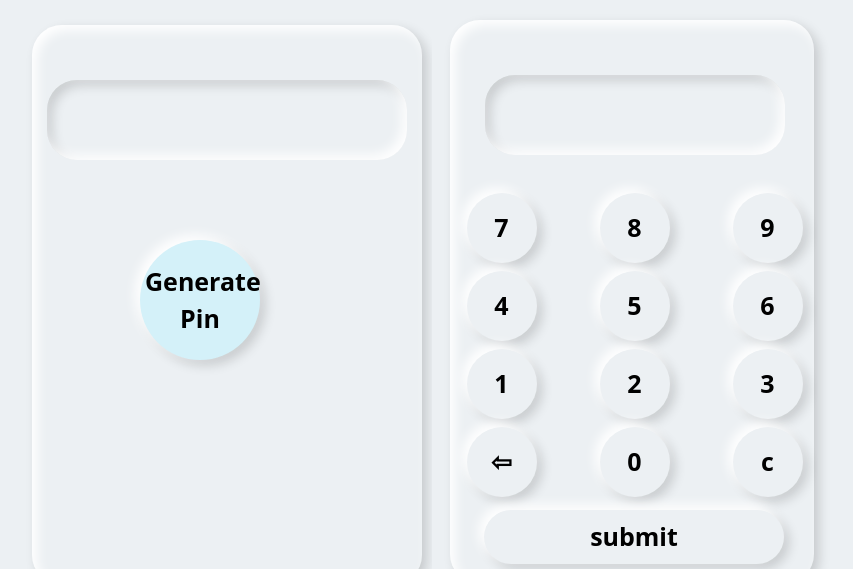
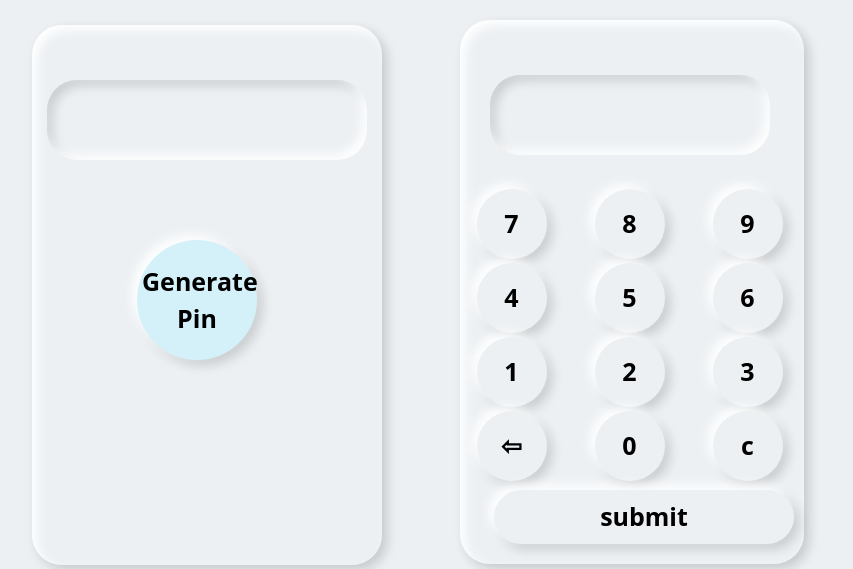
Before and after one commit to mahbubhiron/randomValue_match_pinNumber_js, a plain HTML site: page index.html in a window 1280 px wide. Shown: the top 569 px of the page, without its empty margins (208-1061 px from the left). Drawn offline with nearby package versions, Linux system fonts and the light colour scheme.

Commit message:
work on 3/2/2022

```diff
--- a/style.css
+++ b/style.css
@@ -20,9 +20,8 @@ padding: 15px;
 border-radius: 30px;
 box-shadow: inset 5px 5px 12px #ffffff,
         5px 5px 12px rgba(0,0,0,.16);
-margin-right: 10px;
-width: auto;
-height: 560px;
+width: 350px;
+height: 540px;
 margin-top: 5px;
 margin-bottom: 5px;
 }
@@ -50,11 +49,11 @@ box-shadow: -5px -5px 12px #ffffff,
 border: none;
 border-radius: 50%;
 padding: 5px;
-margin: 50px 93px;
+margin: 50px 90px;
 font-size: 25px;
 font-weight: bold;
 }
-.random-genarate-button:hover{
+.random-generate-button:hover{
 transform: scale(1.1);
 background-color: black;
 color: white;
@@ -72,14 +71,14 @@ box-shadow: inset 5px 5px 12px #ffffff,
         5px 5px 12px rgba(0,0,0,.16);
 display: grid;
 grid-template-columns: repeat(3,73px);
-grid-gap: 8px 60px;
-margin: 0px 18px;
+grid-gap: 4px 45px;
+margin: 0px 28px;
 margin-bottom: 10px;
 }
 .pin-input-field{
 grid-column: span 3;
 height: 80px;
-width: 300px;
+width: 280px;
 background-color: #ecf0f3;
 box-shadow: inset -5px -5px 12px #ffffff,
         inset 5px 5px 12px rgba(0,0,0,.16);
@@ -101,7 +100,6 @@ box-shadow: -5px -5px 12px #ffffff,
          5px 5px 12px rgba(0,0,0,.16);
 border: none;
 border-radius: 50%;
-padding: 9px;
 margin: auto;
 font-size: 25px;
 font-weight: bold;
```
